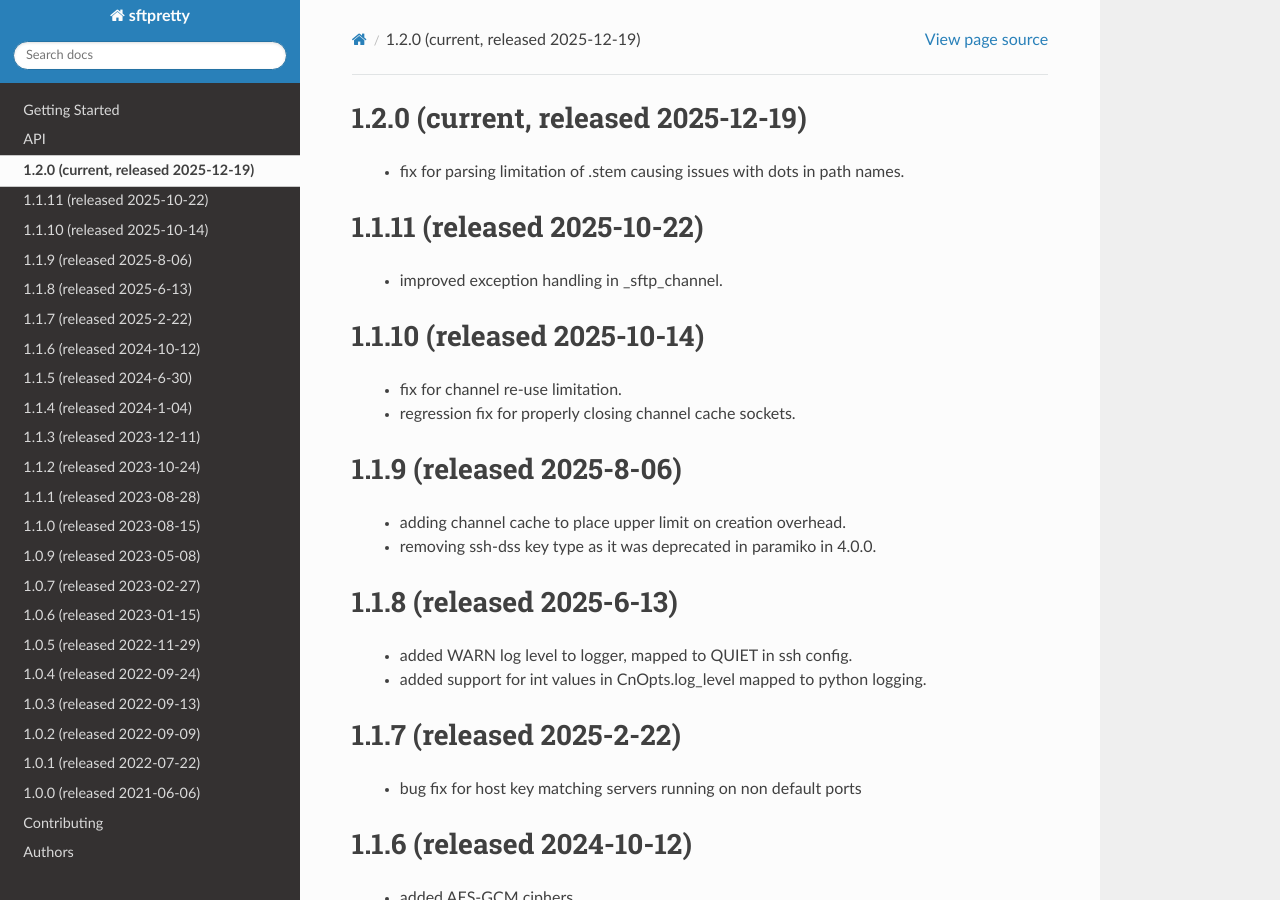
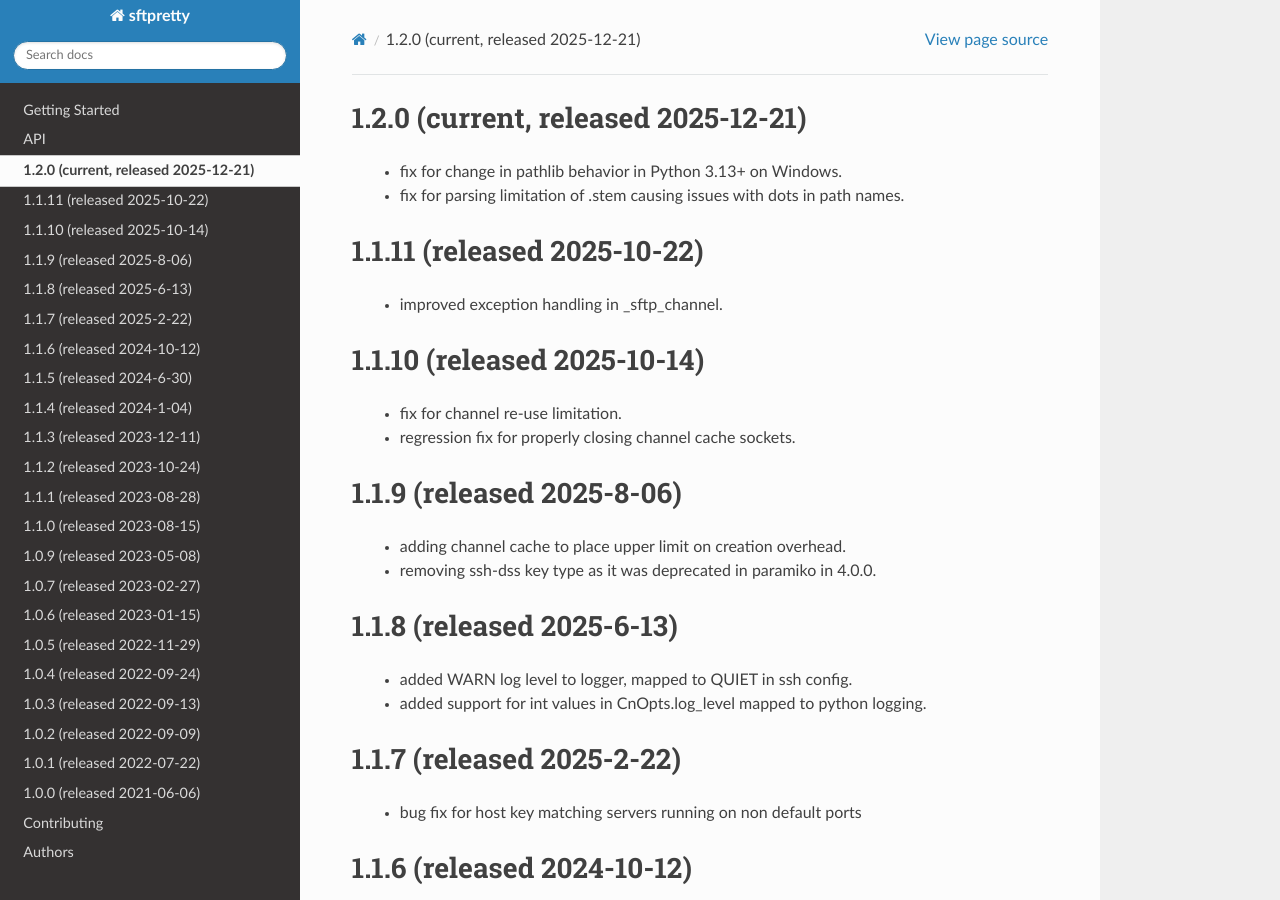
Before and after one commit to byteskeptical/sftpretty, a Sphinx documentation site: the page built from docs/changes.rst, in a window 1280 px wide and 900 px high. Built offline with Sphinx 7.4.7 and the Read the Docs theme 3.1.0, drawn with Linux system fonts in a browser that asks for light colours.

Commit message:
adding a drivedrip on .getcwd() return due to current paramiko behavior on Windows

```diff
--- a/docs/changes.rst
+++ b/docs/changes.rst
@@ -1,5 +1,6 @@
-1.2.0 (current, released 2025-12-19)
+1.2.0 (current, released 2025-12-21)
 ------------------------------------
+    * fix for change in pathlib behavior in Python 3.13+ on Windows.
     * fix for parsing limitation of .stem causing issues with dots in path names.
 
 1.1.11 (released 2025-10-22)
--- a/sftpretty/__init__.py
+++ b/sftpretty/__init__.py
@@ -1280,7 +1280,7 @@
         :returns: (str) Remote current working directory. None, if not set.
         '''
         with self._sftp_channel() as channel:
-            cwd = channel.getcwd()
+            cwd = drivedrop(channel.getcwd())
 
         return cwd
 
```
